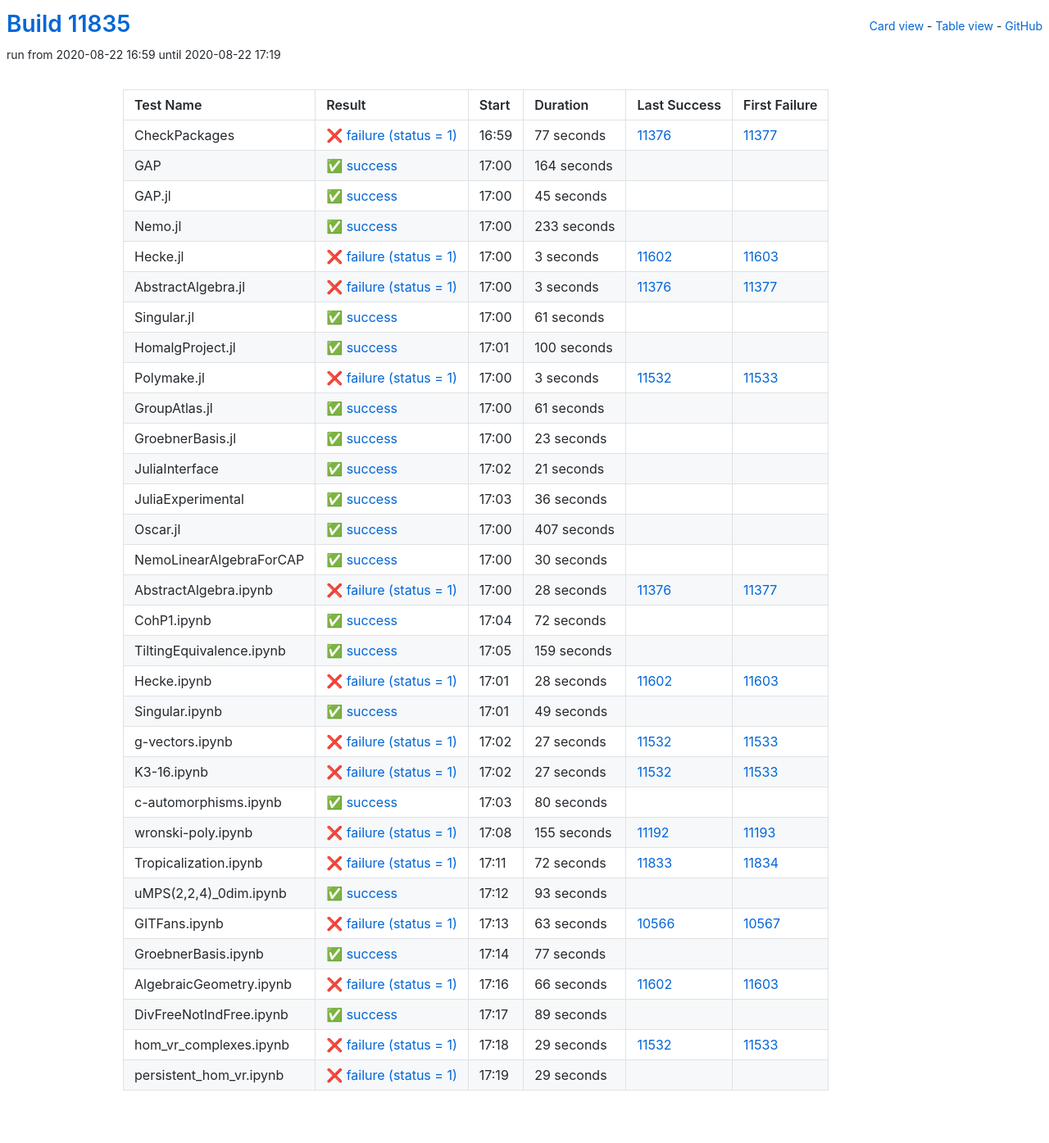
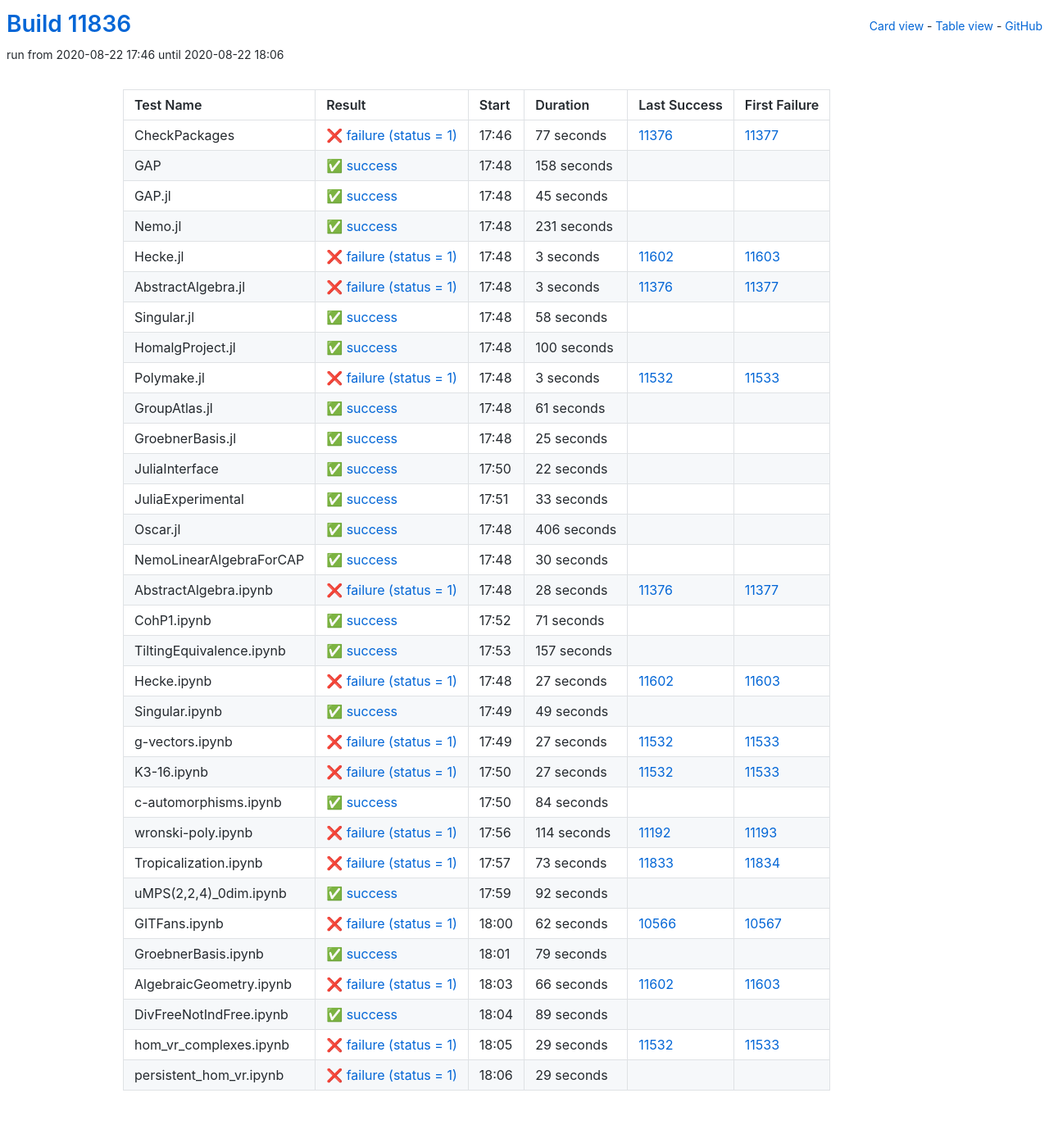
Before and after one commit to oscar-system/oscar-ci-status, a Jekyll site: the page built from table.html, in a window 1280 px wide. Shown: the whole page at 82% size. Built offline with Jekyll 4.4.1, drawn with Linux system fonts in a browser that asks for light colours.

Commit message:
Build #11836

```diff
--- a/_data/ci.yml
+++ b/_data/ci.yml
@@ -1,6 +1,6 @@
 ---
-build: 11835
-build_url: https://oscarci.mathematik.uni-kl.de/job/oscar/11835/
+build: 11836
+build_url: https://oscarci.mathematik.uni-kl.de/job/oscar/11836/
 job: oscar
 organization: oscar-system
 repo: oscar-ci-status
@@ -8,8 +8,8 @@
 tests:
 - name: CheckPackages
   id: checkpackages
-  log: https://oscarci.mathematik.uni-kl.de/job/oscar/11835/artifact/logs/build-11835/CheckPackages.log
-  start: 2020-08-22 16:59
+  log: https://oscarci.mathematik.uni-kl.de/job/oscar/11836/artifact/logs/build-11836/CheckPackages.log
+  start: 2020-08-22 17:46
   success: false
   exitcode: 1
   status: failure
@@ -20,20 +20,20 @@
   first_failure_url: https://oscarci.mathematik.uni-kl.de/job/oscar/11377/
 - name: GAP
   id: gap
-  log: https://oscarci.mathematik.uni-kl.de/job/oscar/11835/artifact/logs/build-11835/GAP.log
-  start: 2020-08-22 17:00
+  log: https://oscarci.mathematik.uni-kl.de/job/oscar/11836/artifact/logs/build-11836/GAP.log
+  start: 2020-08-22 17:48
   success: true
   exitcode: 0
   status: success
-  duration: 164
+  duration: 158
   last_success: false
   last_success_url:
   first_failure: false
   first_failure_url:
 - name: GAP.jl
   id: gap-jl
-  log: https://oscarci.mathematik.uni-kl.de/job/oscar/11835/artifact/logs/build-11835/GAP.jl.log
-  start: 2020-08-22 17:00
+  log: https://oscarci.mathematik.uni-kl.de/job/oscar/11836/artifact/logs/build-11836/GAP.jl.log
+  start: 2020-08-22 17:48
   success: true
   exitcode: 0
   status: success
@@ -44,20 +44,20 @@
   first_failure_url:
 - name: Nemo.jl
   id: nemo-jl
-  log: https://oscarci.mathematik.uni-kl.de/job/oscar/11835/artifact/logs/build-11835/Nemo.jl.log
-  start: 2020-08-22 17:00
+  log: https://oscarci.mathematik.uni-kl.de/job/oscar/11836/artifact/logs/build-11836/Nemo.jl.log
+  start: 2020-08-22 17:48
   success: true
   exitcode: 0
   status: success
-  duration: 233
+  duration: 231
   last_success: false
   last_success_url:
   first_failure: false
   first_failure_url:
 - name: Hecke.jl
   id: hecke-jl
-  log: https://oscarci.mathematik.uni-kl.de/job/oscar/11835/artifact/logs/build-11835/Hecke.jl.log
-  start: 2020-08-22 17:00
+  log: https://oscarci.mathematik.uni-kl.de/job/oscar/11836/artifact/logs/build-11836/Hecke.jl.log
+  start: 2020-08-22 17:48
   success: false
   exitcode: 1
   status: failure
@@ -68,8 +68,8 @@
   first_failure_url: https://oscarci.mathematik.uni-kl.de/job/oscar/11603/
 - name: AbstractAlgebra.jl
   id: abstractalgebra-jl
-  log: https://oscarci.mathematik.uni-kl.de/job/oscar/11835/artifact/logs/build-11835/AbstractAlgebra.jl.log
-  start: 2020-08-22 17:00
+  log: https://oscarci.mathematik.uni-kl.de/job/oscar/11836/artifact/logs/build-11836/AbstractAlgebra.jl.log
+  start: 2020-08-22 17:48
   success: false
   exitcode: 1
   status: failure
@@ -80,20 +80,20 @@
   first_failure_url: https://oscarci.mathematik.uni-kl.de/job/oscar/11377/
 - name: Singular.jl
   id: singular-jl
-  log: https://oscarci.mathematik.uni-kl.de/job/oscar/11835/artifact/logs/build-11835/Singular.jl.log
-  start: 2020-08-22 17:00
+  log: https://oscarci.mathematik.uni-kl.de/job/oscar/11836/artifact/logs/build-11836/Singular.jl.log
+  start: 2020-08-22 17:48
   success: true
   exitcode: 0
   status: success
-  duration: 61
+  duration: 58
   last_success: false
   last_success_url:
   first_failure: false
   first_failure_url:
 - name: HomalgProject.jl
   id: homalgproject-jl
-  log: https://oscarci.mathematik.uni-kl.de/job/oscar/11835/artifact/logs/build-11835/HomalgProject.jl.log
-  start: 2020-08-22 17:01
+  log: https://oscarci.mathematik.uni-kl.de/job/oscar/11836/artifact/logs/build-11836/HomalgProject.jl.log
+  start: 2020-08-22 17:48
   success: true
   exitcode: 0
   status: success
@@ -104,8 +104,8 @@
   first_failure_url:
 - name: Polymake.jl
   id: polymake-jl
-  log: https://oscarci.mathematik.uni-kl.de/job/oscar/11835/artifact/logs/build-11835/Polymake.jl.log
-  start: 2020-08-22 17:00
+  log: https://oscarci.mathematik.uni-kl.de/job/oscar/11836/artifact/logs/build-11836/Polymake.jl.log
+  start: 2020-08-22 17:48
   success: false
   exitcode: 1
   status: failure
@@ -116,8 +116,8 @@
   first_failure_url: https://oscarci.mathematik.uni-kl.de/job/oscar/11533/
 - name: GroupAtlas.jl
   id: groupatlas-jl
-  log: https://oscarci.mathematik.uni-kl.de/job/oscar/11835/artifact/logs/build-11835/GroupAtlas.jl.log
-  start: 2020-08-22 17:00
+  log: https://oscarci.mathematik.uni-kl.de/job/oscar/11836/artifact/logs/build-11836/GroupAtlas.jl.log
+  start: 2020-08-22 17:48
   success: true
   exitcode: 0
   status: success
@@ -128,56 +128,56 @@
   first_failure_url:
 - name: GroebnerBasis.jl
   id: groebnerbasis-jl
-  log: https://oscarci.mathematik.uni-kl.de/job/oscar/11835/artifact/logs/build-11835/GroebnerBasis.jl.log
-  start: 2020-08-22 17:00
+  log: https://oscarci.mathematik.uni-kl.de/job/oscar/11836/artifact/logs/build-11836/GroebnerBasis.jl.log
+  start: 2020-08-22 17:48
   success: true
   exitcode: 0
   status: success
-  duration: 23
+  duration: 25
   last_success: false
   last_success_url:
   first_failure: false
   first_failure_url:
 - name: JuliaInterface
   id: juliainterface
-  log: https://oscarci.mathematik.uni-kl.de/job/oscar/11835/artifact/logs/build-11835/JuliaInterface.log
-  start: 2020-08-22 17:02
+  log: https://oscarci.mathematik.uni-kl.de/job/oscar/11836/artifact/logs/build-11836/JuliaInterface.log
+  start: 2020-08-22 17:50
   success: true
   exitcode: 0
   status: success
-  duration: 21
+  duration: 22
   last_success: false
   last_success_url:
   first_failure: false
   first_failure_url:
 - name: JuliaExperimental
   id: juliaexperimental
-  log: https://oscarci.mathematik.uni-kl.de/job/oscar/11835/artifact/logs/build-11835/JuliaExperimental.log
-  start: 2020-08-22 17:03
+  log: https://oscarci.mathematik.uni-kl.de/job/oscar/11836/artifact/logs/build-11836/JuliaExperimental.log
+  start: 2020-08-22 17:51
   success: true
   exitcode: 0
   status: success
-  duration: 36
+  duration: 33
   last_success: false
   last_success_url:
   first_failure: false
   first_failure_url:
 - name: Oscar.jl
   id: oscar-jl
-  log: https://oscarci.mathematik.uni-kl.de/job/oscar/11835/artifact/logs/build-11835/Oscar.jl.log
-  start: 2020-08-22 17:00
+  log: https://oscarci.mathematik.uni-kl.de/job/oscar/11836/artifact/logs/build-11836/Oscar.jl.log
+  start: 2020-08-22 17:48
   success: true
   exitcode: 0
   status: success
-  duration: 407
+  duration: 406
   last_success: false
   last_success_url:
   first_failure: false
   first_failure_url:
 - name: NemoLinearAlgebraForCAP
   id: nemolinearalgebraforcap
-  log: https://oscarci.mathematik.uni-kl.de/job/oscar/11835/artifact/logs/build-11835/NemoLinearAlgebraForCAP.log
-  start: 2020-08-22 17:00
+  log: https://oscarci.mathematik.uni-kl.de/job/oscar/11836/artifact/logs/build-11836/NemoLinearAlgebraForCAP.log
+  start: 2020-08-22 17:48
   success: true
   exitcode: 0
   status: success
@@ -188,8 +188,8 @@
   first_failure_url:
 - name: AbstractAlgebra.ipynb
   id: abstractalgebra-ipynb
-  log: https://oscarci.mathematik.uni-kl.de/job/oscar/11835/artifact/logs/build-11835/AbstractAlgebra.ipynb.log
-  start: 2020-08-22 17:00
+  log: https://oscarci.mathematik.uni-kl.de/job/oscar/11836/artifact/logs/build-11836/AbstractAlgebra.ipynb.log
+  start: 2020-08-22 17:48
   success: false
   exitcode: 1
   status: failure
@@ -200,44 +200,44 @@
   first_failure_url: https://oscarci.mathematik.uni-kl.de/job/oscar/11377/
 - name: CohP1.ipynb
   id: cohp1-ipynb
-  log: https://oscarci.mathematik.uni-kl.de/job/oscar/11835/artifact/logs/build-11835/CohP1.ipynb.log
-  start: 2020-08-22 17:04
+  log: https://oscarci.mathematik.uni-kl.de/job/oscar/11836/artifact/logs/build-11836/CohP1.ipynb.log
+  start: 2020-08-22 17:52
   success: true
   exitcode: 0
   status: success
-  duration: 72
+  duration: 71
   last_success: false
   last_success_url:
   first_failure: false
   first_failure_url:
 - name: TiltingEquivalence.ipynb
   id: tiltingequivalence-ipynb
-  log: https://oscarci.mathematik.uni-kl.de/job/oscar/11835/artifact/logs/build-11835/TiltingEquivalence.ipynb.log
-  start: 2020-08-22 17:05
+  log: https://oscarci.mathematik.uni-kl.de/job/oscar/11836/artifact/logs/build-11836/TiltingEquivalence.ipynb.log
+  start: 2020-08-22 17:53
   success: true
   exitcode: 0
   status: success
-  duration: 159
+  duration: 157
   last_success: false
   last_success_url:
   first_failure: false
   first_failure_url:
 - name: Hecke.ipynb
   id: hecke-ipynb
-  log: https://oscarci.mathematik.uni-kl.de/job/oscar/11835/artifact/logs/build-11835/Hecke.ipynb.log
-  start: 2020-08-22 17:01
+  log: https://oscarci.mathematik.uni-kl.de/job/oscar/11836/artifact/logs/build-11836/Hecke.ipynb.log
+  start: 2020-08-22 17:48
   success: false
   exitcode: 1
   status: failure
-  duration: 28
+  duration: 27
   last_success: 11602
   last_success_url: https://oscarci.mathematik.uni-kl.de/job/oscar/11602/
   first_failure: 11603
   first_failure_url: https://oscarci.mathematik.uni-kl.de/job/oscar/11603/
 - name: Singular.ipynb
   id: singular-ipynb
-  log: https://oscarci.mathematik.uni-kl.de/job/oscar/11835/artifact/logs/build-11835/Singular.ipynb.log
-  start: 2020-08-22 17:01
+  log: https://oscarci.mathematik.uni-kl.de/job/oscar/11836/artifact/logs/build-11836/Singular.ipynb.log
+  start: 2020-08-22 17:49
   success: true
   exitcode: 0
   status: success
@@ -248,8 +248,8 @@
   first_failure_url:
 - name: g-vectors.ipynb
   id: g-vectors-ipynb
-  log: https://oscarci.mathematik.uni-kl.de/job/oscar/11835/artifact/logs/build-11835/g-vectors.ipynb.log
-  start: 2020-08-22 17:02
+  log: https://oscarci.mathematik.uni-kl.de/job/oscar/11836/artifact/logs/build-11836/g-vectors.ipynb.log
+  start: 2020-08-22 17:49
   success: false
   exitcode: 1
   status: failure
@@ -260,8 +260,8 @@
   first_failure_url: https://oscarci.mathematik.uni-kl.de/job/oscar/11533/
 - name: K3-16.ipynb
   id: k3-16-ipynb
-  log: https://oscarci.mathematik.uni-kl.de/job/oscar/11835/artifact/logs/build-11835/K3-16.ipynb.log
-  start: 2020-08-22 17:02
+  log: https://oscarci.mathematik.uni-kl.de/job/oscar/11836/artifact/logs/build-11836/K3-16.ipynb.log
+  start: 2020-08-22 17:50
   success: false
   exitcode: 1
   status: failure
@@ -272,80 +272,80 @@
   first_failure_url: https://oscarci.mathematik.uni-kl.de/job/oscar/11533/
 - name: c-automorphisms.ipynb
   id: c-automorphisms-ipynb
-  log: https://oscarci.mathematik.uni-kl.de/job/oscar/11835/artifact/logs/build-11835/c-automorphisms.ipynb.log
-  start: 2020-08-22 17:03
+  log: https://oscarci.mathematik.uni-kl.de/job/oscar/11836/artifact/logs/build-11836/c-automorphisms.ipynb.log
+  start: 2020-08-22 17:50
   success: true
   exitcode: 0
   status: success
-  duration: 80
+  duration: 84
   last_success: false
   last_success_url:
   first_failure: false
   first_failure_url:
 - name: wronski-poly.ipynb
   id: wronski-poly-ipynb
-  log: https://oscarci.mathematik.uni-kl.de/job/oscar/11835/artifact/logs/build-11835/wronski-poly.ipynb.log
-  start: 2020-08-22 17:08
+  log: https://oscarci.mathematik.uni-kl.de/job/oscar/11836/artifact/logs/build-11836/wronski-poly.ipynb.log
+  start: 2020-08-22 17:56
   success: false
   exitcode: 1
   status: failure
-  duration: 155
+  duration: 114
   last_success: 11192
   last_success_url: https://oscarci.mathematik.uni-kl.de/job/oscar/11192/
   first_failure: 11193
   first_failure_url: https://oscarci.mathematik.uni-kl.de/job/oscar/11193/
 - name: Tropicalization.ipynb
   id: tropicalization-ipynb
-  log: https://oscarci.mathematik.uni-kl.de/job/oscar/11835/artifact/logs/build-11835/Tropicalization.ipynb.log
-  start: 2020-08-22 17:11
+  log: https://oscarci.mathematik.uni-kl.de/job/oscar/11836/artifact/logs/build-11836/Tropicalization.ipynb.log
+  start: 2020-08-22 17:57
   success: false
   exitcode: 1
   status: failure
-  duration: 72
+  duration: 73
   last_success: 11833
   last_success_url: https://oscarci.mathematik.uni-kl.de/job/oscar/11833/
   first_failure: 11834
   first_failure_url: https://oscarci.mathematik.uni-kl.de/job/oscar/11834/
 - name: uMPS(2,2,4)_0dim.ipynb
   id: umps-2-2-4-0dim-ipynb
-  log: https://oscarci.mathematik.uni-kl.de/job/oscar/11835/artifact/logs/build-11835/uMPS-2-2-4-_0dim.ipynb.log
-  start: 2020-08-22 17:12
+  log: https://oscarci.mathematik.uni-kl.de/job/oscar/11836/artifact/logs/build-11836/uMPS-2-2-4-_0dim.ipynb.log
+  start: 2020-08-22 17:59
   success: true
   exitcode: 0
   status: success
-  duration: 93
+  duration: 92
   last_success: false
   last_success_url:
   first_failure: false
   first_failure_url:
 - name: GITFans.ipynb
   id: gitfans-ipynb
-  log: https://oscarci.mathematik.uni-kl.de/job/oscar/11835/artifact/logs/build-11835/GITFans.ipynb.log
-  start: 2020-08-22 17:13
+  log: https://oscarci.mathematik.uni-kl.de/job/oscar/11836/artifact/logs/build-11836/GITFans.ipynb.log
+  start: 2020-08-22 18:00
   success: false
   exitcode: 1
   status: failure
-  duration: 63
+  duration: 62
   last_success: 10566
   last_success_url: https://oscarci.mathematik.uni-kl.de/job/oscar/10566/
   first_failure: 10567
   first_failure_url: https://oscarci.mathematik.uni-kl.de/job/oscar/10567/
 - name: GroebnerBasis.ipynb
   id: groebnerbasis-ipynb
-  log: https://oscarci.mathematik.uni-kl.de/job/oscar/11835/artifact/logs/build-11835/GroebnerBasis.ipynb.log
-  start: 2020-08-22 17:14
+  log: https://oscarci.mathematik.uni-kl.de/job/oscar/11836/artifact/logs/build-11836/GroebnerBasis.ipynb.log
+  start: 2020-08-22 18:01
   success: true
   exitcode: 0
   status: success
-  duration: 77
+  duration: 79
   last_success: false
   last_success_url:
   first_failure: false
   first_failure_url:
 - name: AlgebraicGeometry.ipynb
   id: algebraicgeometry-ipynb
-  log: https://oscarci.mathematik.uni-kl.de/job/oscar/11835/artifact/logs/build-11835/AlgebraicGeometry.ipynb.log
-  start: 2020-08-22 17:16
+  log: https://oscarci.mathematik.uni-kl.de/job/oscar/11836/artifact/logs/build-11836/AlgebraicGeometry.ipynb.log
+  start: 2020-08-22 18:03
   success: false
   exitcode: 1
   status: failure
@@ -356,8 +356,8 @@
   first_failure_url: https://oscarci.mathematik.uni-kl.de/job/oscar/11603/
 - name: DivFreeNotIndFree.ipynb
   id: divfreenotindfree-ipynb
-  log: https://oscarci.mathematik.uni-kl.de/job/oscar/11835/artifact/logs/build-11835/DivFreeNotIndFree.ipynb.log
-  start: 2020-08-22 17:17
+  log: https://oscarci.mathematik.uni-kl.de/job/oscar/11836/artifact/logs/build-11836/DivFreeNotIndFree.ipynb.log
+  start: 2020-08-22 18:04
   success: true
   exitcode: 0
   status: success
@@ -368,8 +368,8 @@
   first_failure_url:
 - name: hom_vr_complexes.ipynb
   id: hom-vr-complexes-ipynb
-  log: https://oscarci.mathematik.uni-kl.de/job/oscar/11835/artifact/logs/build-11835/hom_vr_complexes.ipynb.log
-  start: 2020-08-22 17:18
+  log: https://oscarci.mathematik.uni-kl.de/job/oscar/11836/artifact/logs/build-11836/hom_vr_complexes.ipynb.log
+  start: 2020-08-22 18:05
   success: false
   exitcode: 1
   status: failure
@@ -380,8 +380,8 @@
   first_failure_url: https://oscarci.mathematik.uni-kl.de/job/oscar/11533/
 - name: persistent_hom_vr.ipynb
   id: persistent-hom-vr-ipynb
-  log: https://oscarci.mathematik.uni-kl.de/job/oscar/11835/artifact/logs/build-11835/persistent_hom_vr.ipynb.log
-  start: 2020-08-22 17:19
+  log: https://oscarci.mathematik.uni-kl.de/job/oscar/11836/artifact/logs/build-11836/persistent_hom_vr.ipynb.log
+  start: 2020-08-22 18:06
   success: false
   exitcode: 1
   status: failure
```
Also changed, not shown: README.md.
